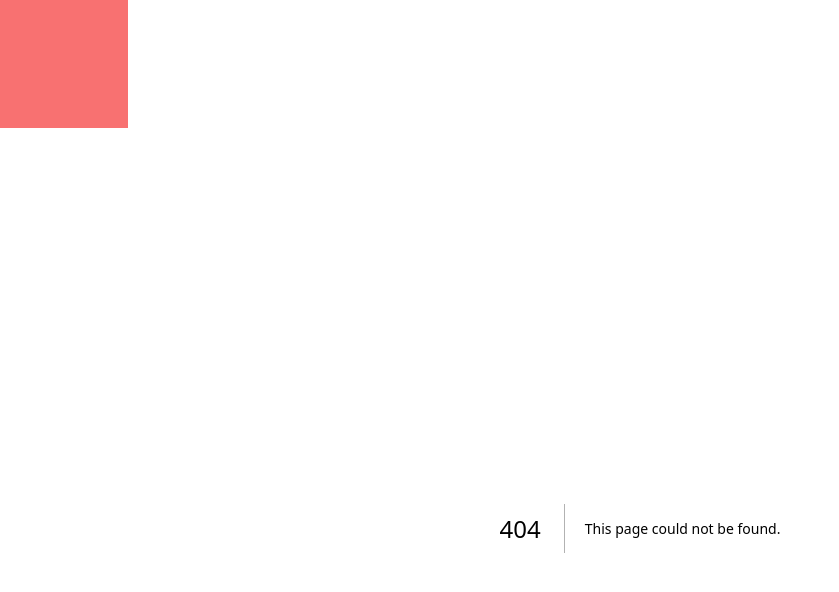
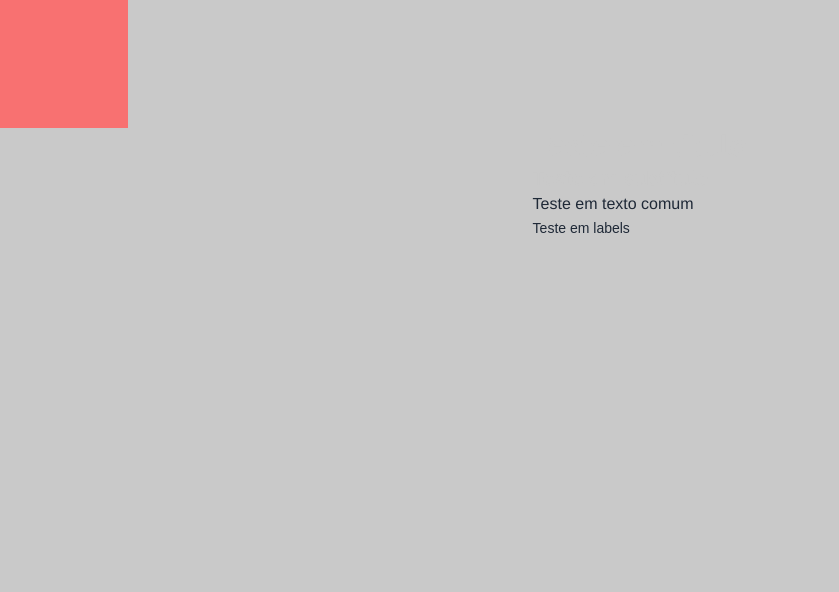
Before and after one commit to AndreBadur/FIM, a Next.js app: page /designTest in a window 1280 px wide. Before the commit this address had no page. Shown: the top 592 px of the page, without its empty margins (0-839 px from the left). Built offline with nearby package versions, Linux system fonts and the light colour scheme.

Commit message:
feat: text design test

```diff
--- a/package.json
+++ b/package.json
@@ -3,15 +3,15 @@
     "version": "0.1.0",
     "private": true,
     "scripts": {
-        "dev": "NODE_OPTIONS='--inspect' next dev",
+        "dev": "set NODE_OPTIONS=--inspect && next dev",
         "build": "next build",
         "start": "next start",
         "lint": "next lint",
         "prepare": "husky install",
-        "format": "sudo npx prettier --write ."
+        "format": "npx prettier --write ."
     },
     "dependencies": {
-        "@prisma/client": "^6.5.0",
+        "@prisma/client": "^6.6.0",
         "bcrypt": "^5.1.1",
         "husky": "^9.1.7",
         "next": "^15.2.4",
--- /dev/null
+++ b/src/app/designTest/page.tsx
@@ -0,0 +1,13 @@
+import { Title, Subtitle, Text, Label } from '@/components/Typography'
+export default function designTest() {
+    return (
+        <div className="flex justify-center items-center">
+            <div>
+                <Title>Teste em titulo</Title>
+                <Subtitle>Teste em subtitulo</Subtitle>
+                <Text>Teste em texto comum</Text>
+                <Label>Teste em labels</Label>
+            </div>
+        </div>
+    )
+}
--- /dev/null
+++ b/src/components/Typography.tsx
@@ -0,0 +1,17 @@
+import React from 'react'
+
+export function Title({ children }: { children: React.ReactNode }) {
+    return <h1 className="text-3xl font-bold font-raleway">{children}</h1>
+}
+
+export function Subtitle({ children }: { children: React.ReactNode }) {
+    return <h2 className="text-xl font-semibold font-raleway">{children}</h2>
+}
+
+export function Text({ children }: { children: React.ReactNode }) {
+    return <p className="text-base text-gray-800 font-helvetica">{children}</p>
+}
+
+export function Label({ children }: { children: React.ReactNode }) {
+    return <label className="text-sm text-gray-800">{children}</label>
+}
--- a/src/styles/globals.css
+++ b/src/styles/globals.css
@@ -1,3 +1,5 @@
+@import url('https://fonts.googleapis.com/css2?family=Raleway:ital,wght@0,100..900;1,100..900&display=swap');
+
 @tailwind base;
 @tailwind components;
 @tailwind utilities;
--- a/tailwind.config.ts
+++ b/tailwind.config.ts
@@ -8,6 +8,10 @@ export default {
     ],
     theme: {
         extend: {
+            fontFamily: {
+                raleway: ['Raleway', 'Helvetica'],
+                helvetica: ['Helvetica', 'sans-serif'],
+            },
             colors: {
                 background: 'var(--background)',
                 foreground: 'var(--foreground)',
```
Also changed, not shown: 1 other file (tests, documents, lock files or other folders).
